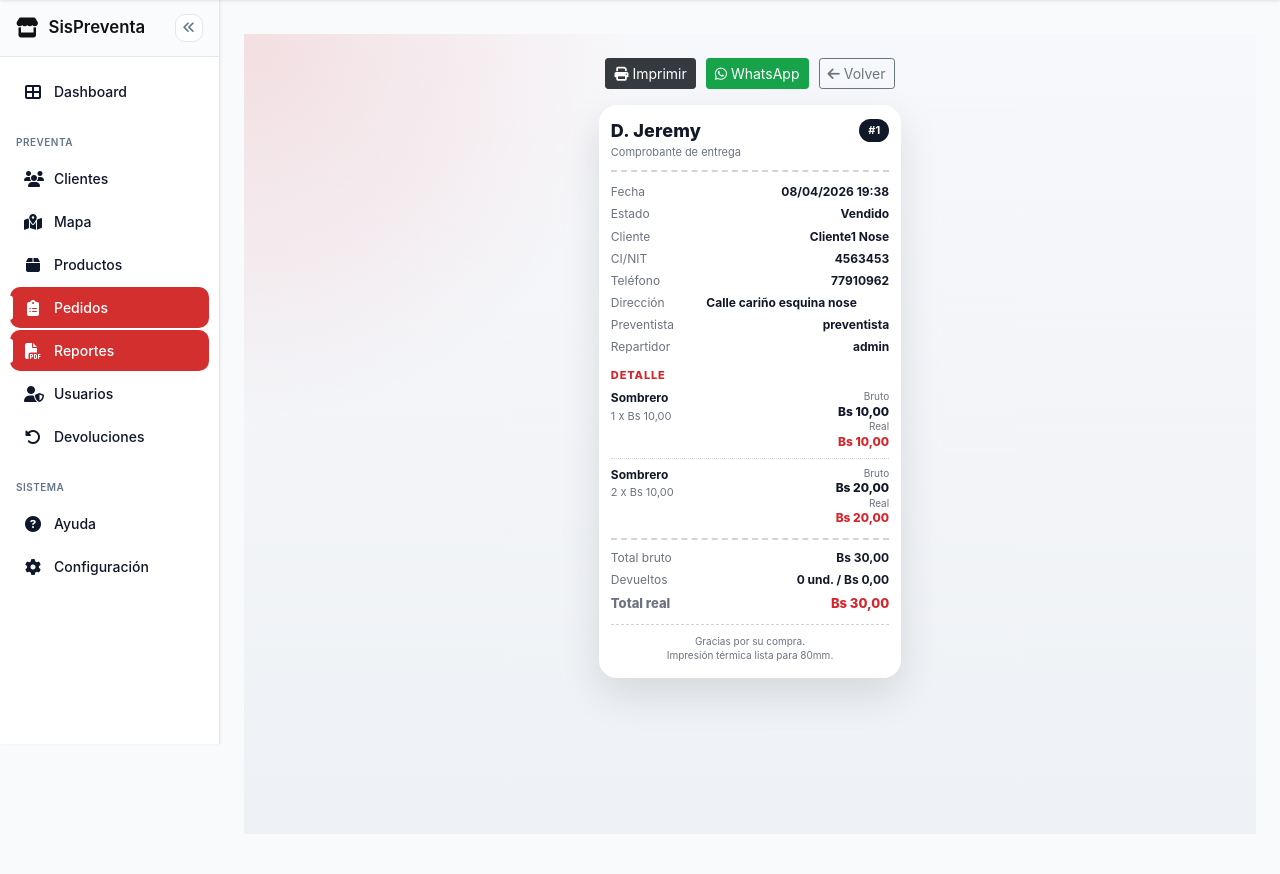
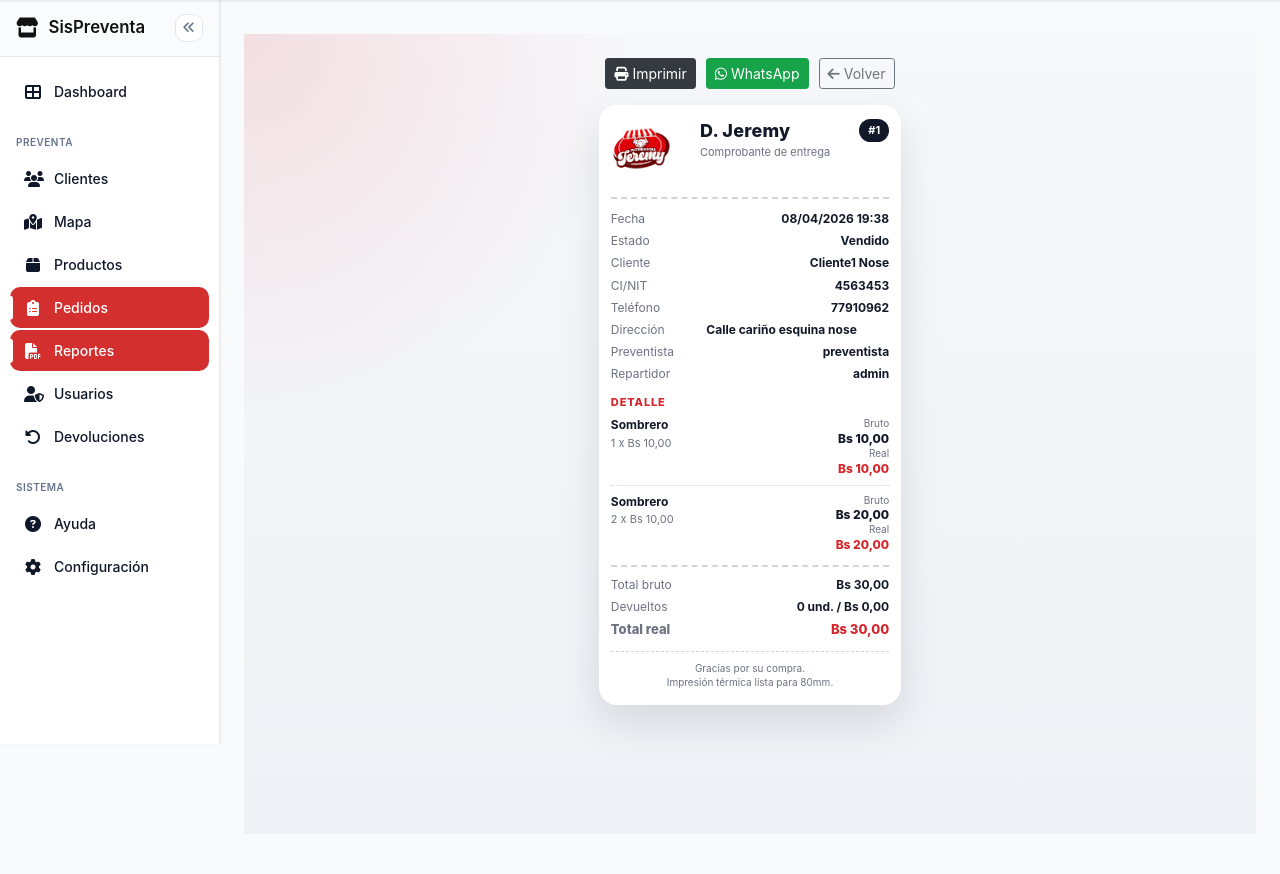
Before and after one commit to Guilder23/Sistema-Preventa, a Django app: page /reportes/pedidos/1/ticket/ in a window 1280 px wide. Shown: the part 56-930 px from the top of the page. Run offline with Django 5.2, Linux system fonts and the light colour scheme; a user stored in the database is signed in; data comes from the database, SQL or seed files in the repository; data that the repository does not hold is empty; some libraries are stand-ins or nearby versions.

Commit message:
Agregando el logo al termico

```diff
--- a/templates/reportes/pedido_ticket.html
+++ b/templates/reportes/pedido_ticket.html
@@ -22,7 +22,11 @@
     </div>
 
     <main class="ticket-paper" aria-label="Ticket de pedido">
+
         <header class="ticket-header">
+            <div style="text-align:center; margin-bottom: 0.5rem;">
+                <img src="{% static 'img/logoAlmacen.png' %}" alt="Logo" style="max-width:90px; max-height:60px; display:inline-block;">
+            </div>
             <div class="ticket-brand">
                 <div class="ticket-brand-title">D. Jeremy</div>
                 <div class="ticket-brand-subtitle">Comprobante de entrega</div>
```
